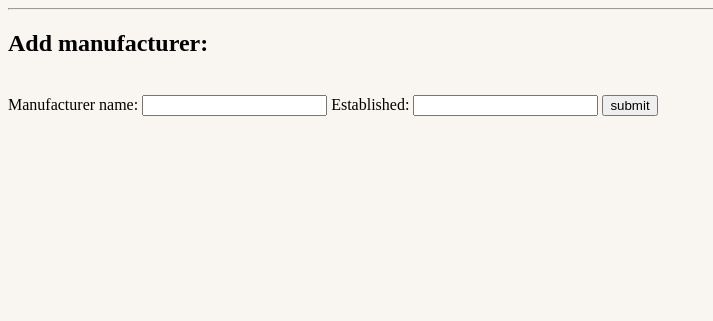
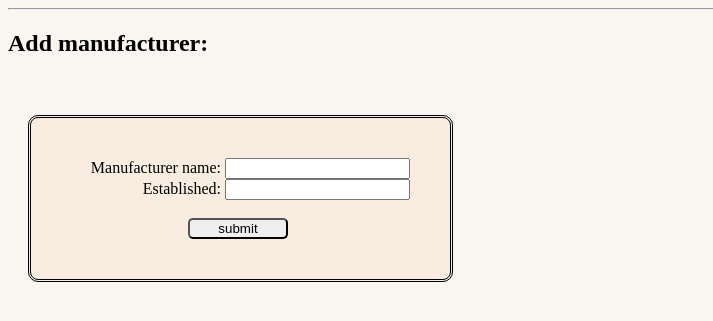
Before and after one commit to fraserr1991/Week_05_Project, a Flask app: page /manufacturer/new_manufacturer in a window 1280 px wide. Shown: the part 65-386 px from the top of the page, without its empty margins (0-713 px from the left). Run offline with Flask 2, Linux system fonts and the light colour scheme; data that the repository does not hold is empty.

Commit message:
Completed basic CSS styling for the website

```diff
--- a/static/style.css
+++ b/static/style.css
@@ -53,7 +53,8 @@ table {
     margin-left: auto;
     margin-right: auto;
     text-align: center;
-    border-spacing: 10px
+    border-spacing: 10px;
+
 }
 
 table > tr > th {
@@ -61,10 +62,55 @@ table > tr > th {
 
 }
 
+
 .form-inline {
     padding: 5px;
 }
 
+/* For Add inventory item */
+#description {
+    width: 400px;
+    height: 150px;
+  }
+
+.form-inline-2 {
+    border-style: double;
+    border-color: black;
+    background-color:rgb(248, 237, 224);
+    border-radius: 10px;
+    padding: 40px;
+    margin: 20px;
+    width: fit-content;
+}
+
+.form-inline-2 > label {
+    display: inline-block;
+    width: 150px;
+    text-align: right;
+}
+
+#submit {
+    width: 100px;
+    border-radius: 5px;
+}
+
+.submit-container-inventory {
+    padding-left: 30%;
+}
+
+.submit-container-manufacturer {
+    padding-left: 117px;
+}
+
+.form-inline-2 > input {
+    word-spacing: 30px;
+
+}
+
+#delete {
+    width: 100px;
+    border-radius: 5px;
+}
 /* <!DOCTYPE html>
 <html lang="en">
 <head>
--- a/templates/inventory/index.html
+++ b/templates/inventory/index.html
@@ -21,7 +21,7 @@
 
 
         <form class="form-inline" action="/inventory/{{ item.id }}/delete/" method="POST">
-        <input type="submit" value="Delete">
+        <input type="submit" value="Delete" id="delete">
     </form>
     </div>
 {% endfor %}
--- a/templates/manufacturer/new_manufacturer.html
+++ b/templates/manufacturer/new_manufacturer.html
@@ -2,12 +2,14 @@
 {% block content %}
 <hr>
 <h2> Add manufacturer: </h2><br>
-<form action="/manufacturer/new_manufacturer" method="post">
+<form form class="form-inline-2" action="/manufacturer/new_manufacturer" method="post">
     <label for="name">Manufacturer name:</label>
     <input type="text" id="name" name="name">
-    <label for=established>Established:</label>
+    <br><label for=established>Established:</label>
     <input type="number" id="established" name="established">
-    <input type="submit" id="submit" name="submit" value="submit">
+    <div class="submit-container-manufacturer">
+        <br><input type="submit" id="submit" name="submit" value="submit">
+    </div>
 </form>
 
 {% endblock %}
```
Also changed, not shown: templates/inventory/new_item.html (+9 -7 lines), templates/manufacturer/index.html (+6 -6 lines).
